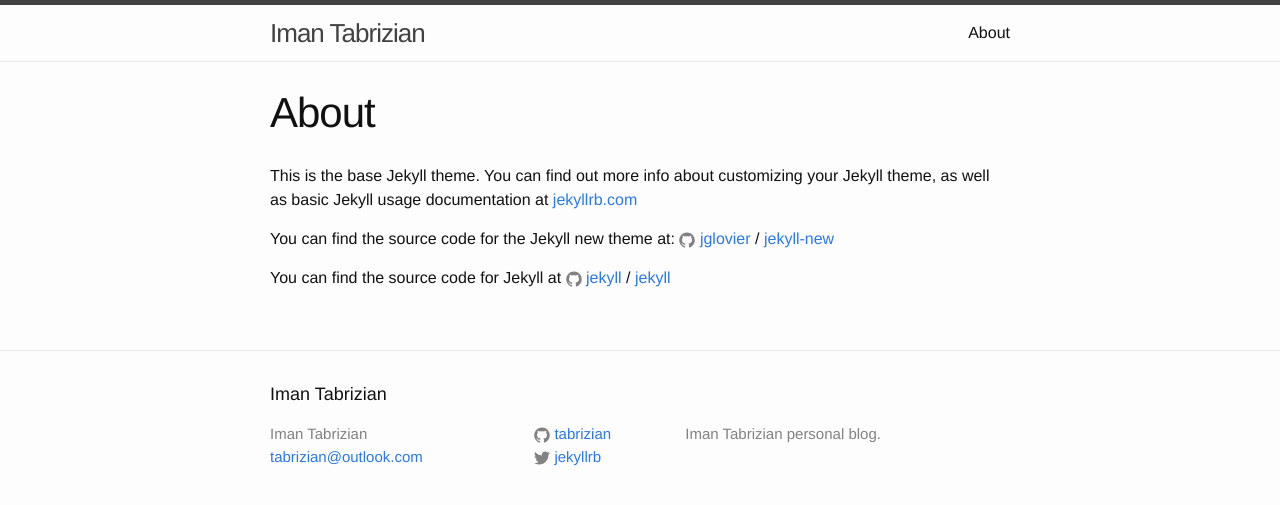
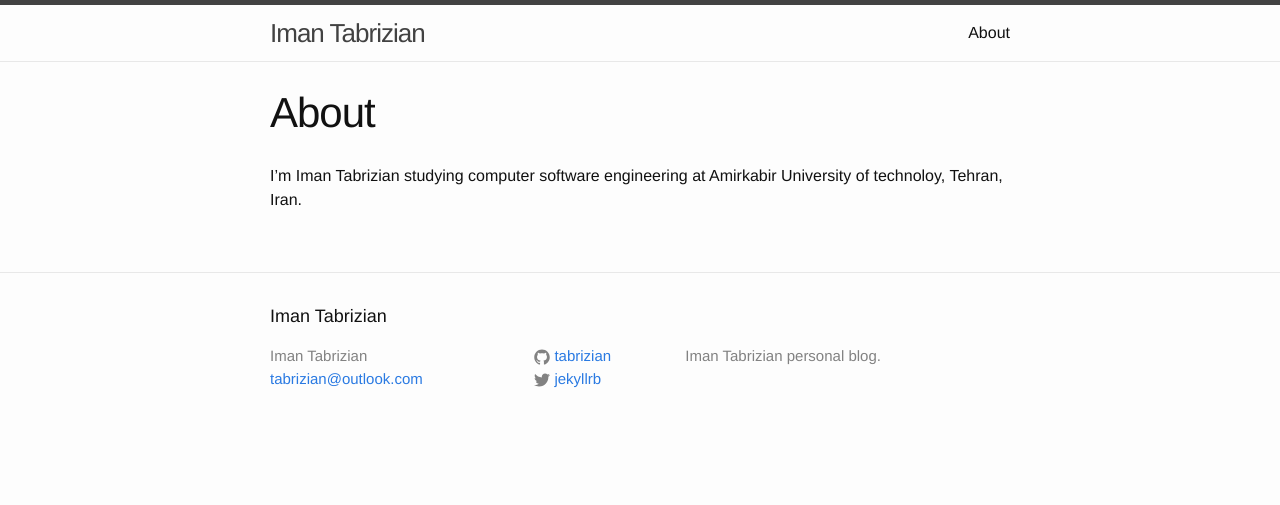
Before and after one commit to Tabrizian/tabrizian.github.io, a Jekyll site: the page built from about.md, in a window 1280 px wide. Shown: the top 505 px of the page. Built offline with Jekyll 4.4.1, drawn with Linux system fonts in a browser that asks for light colours.

Commit message:
Updates about me.

```diff
--- a/about.md
+++ b/about.md
@@ -4,12 +4,5 @@
 permalink: /about/
 ---
 
-This is the base Jekyll theme. You can find out more info about customizing your Jekyll theme, as well as basic Jekyll usage documentation at [jekyllrb.com](http://jekyllrb.com/)
-
-You can find the source code for the Jekyll new theme at:
-{% include icon-github.html username="jglovier" %} /
-[jekyll-new](https://github.com/jglovier/jekyll-new)
-
-You can find the source code for Jekyll at
-{% include icon-github.html username="jekyll" %} /
-[jekyll](https://github.com/jekyll/jekyll)
+I'm Iman Tabrizian studying computer software engineering at Amirkabir
+University of technoloy, Tehran, Iran.
```
